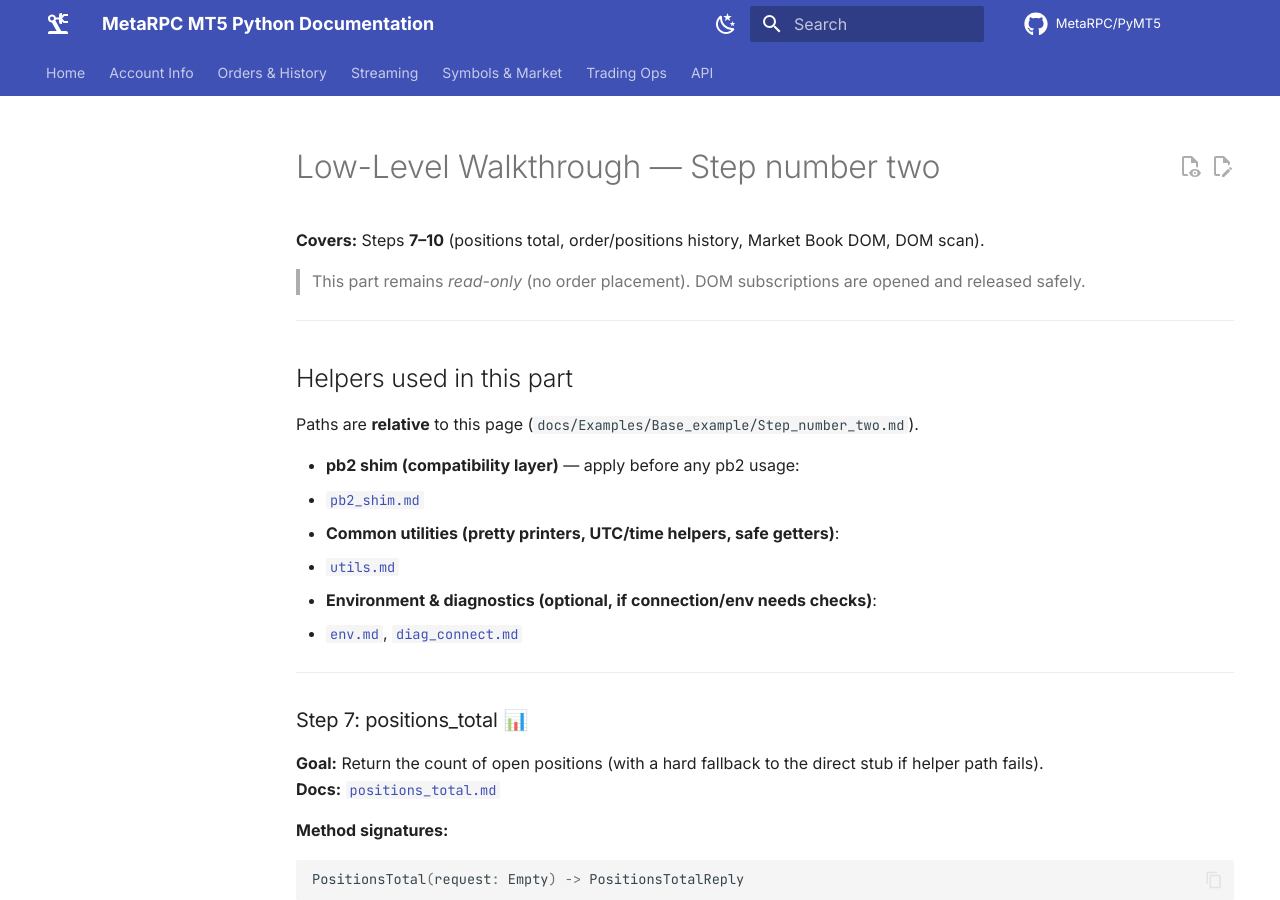
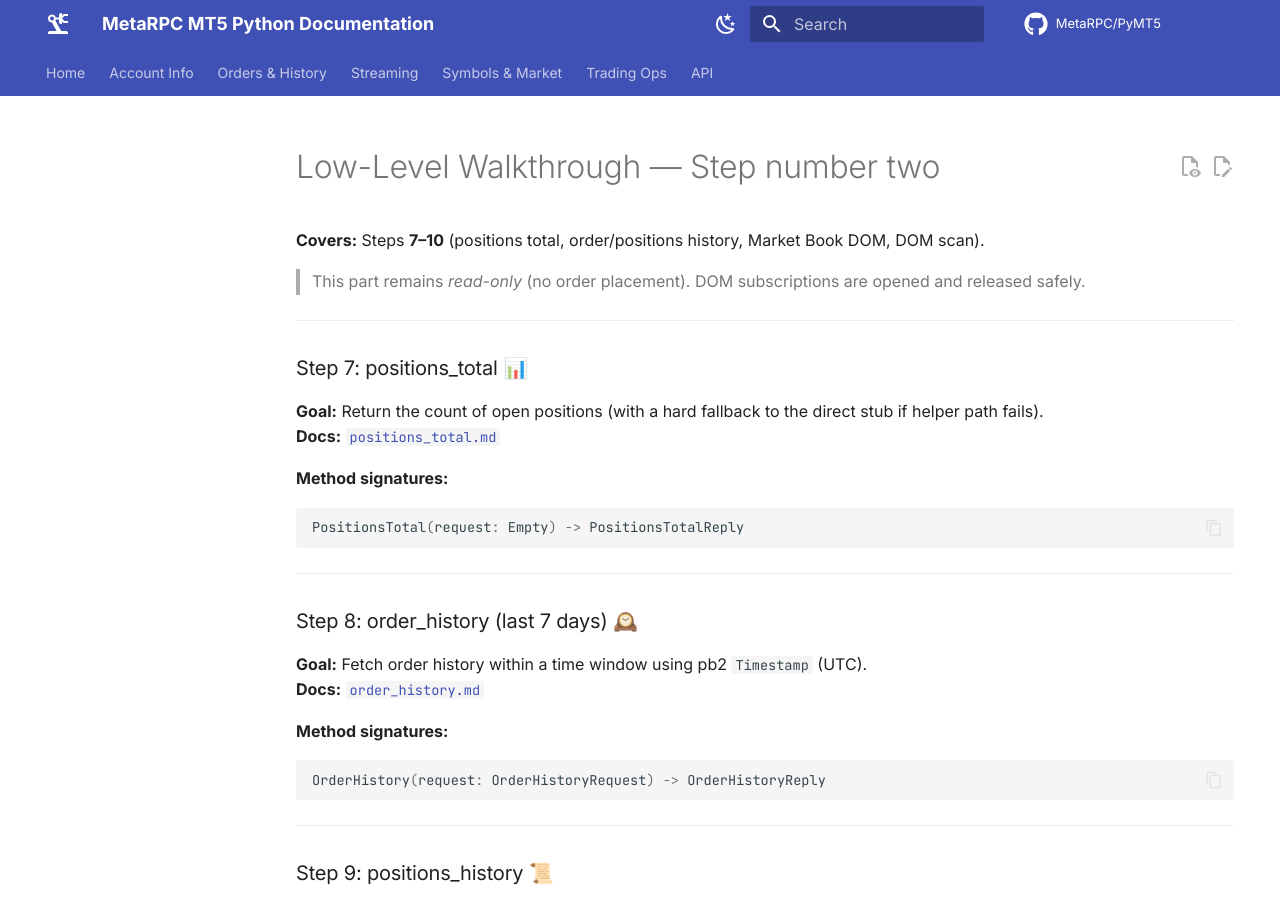
Before and after one commit to MetaRPC/PyMT5, an MkDocs documentation site: the page built from docs/Examples/Base_example/Step_number_two.md, in a window 1280 px wide and 900 px high. Built offline with MkDocs 1.6.1 and Material for MkDocs 9.7.7, drawn with Linux system fonts in a browser that asks for light colours; comment, search, counter and statistics services are not loaded.

Commit message:
Update Step_number_two.md

```diff
--- a/docs/Examples/Base_example/Step_number_two.md
+++ b/docs/Examples/Base_example/Step_number_two.md
@@ -2,18 +2,6 @@
 **Covers:** Steps **7–10** (positions total, order/positions history, Market Book DOM, DOM scan).
 
 > This part remains *read-only* (no order placement). DOM subscriptions are opened and released safely.
-
----
-
-## Helpers used in this part
-Paths are **relative** to this page (`docs/Examples/Base_example/Step_number_two.md`).
-
-- **pb2 shim (compatibility layer)** — apply before any pb2 usage:
-  - [`pb2_shim.md`](../Common/pb2_shim.md)
-- **Common utilities (pretty printers, UTC/time helpers, safe getters)**:
-  - [`utils.md`](../Common/utils.md)
-- **Environment & diagnostics (optional, if connection/env needs checks)**:
-  - [`env.md`](../Common/env.md), [`diag_connect.md`](../Common/diag_connect.md)
 
 ---
 
```
